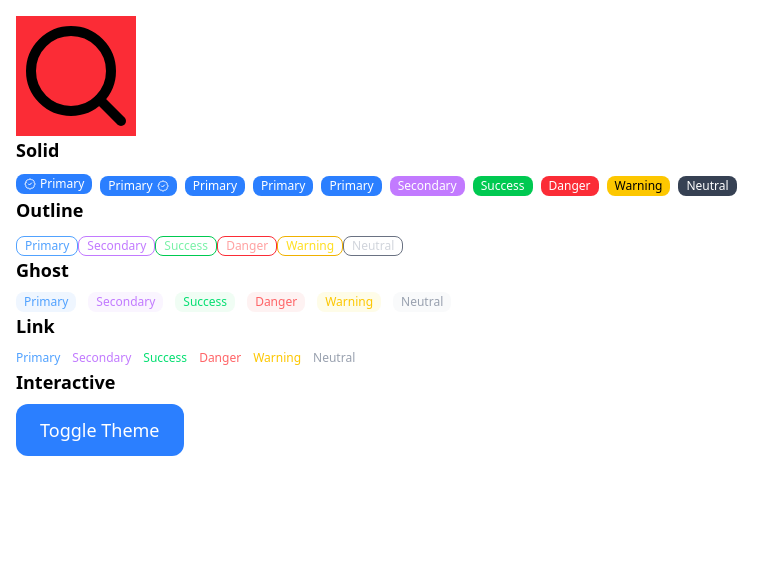
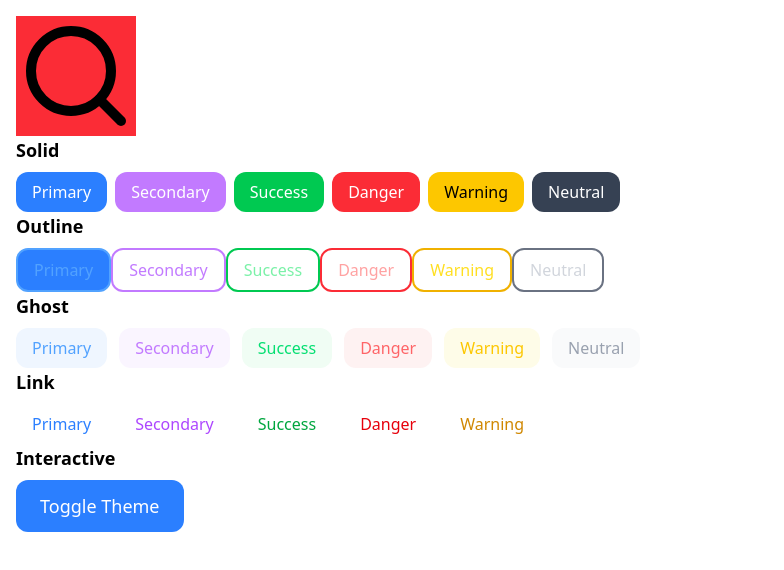
Before and after one commit to nnolan-oss/noor-ui, a React (Vite) app: page / in a window 1280 px wide. Shown: the top 570 px of the page, without its empty margins (0-784 px from the left). Built offline with nearby package versions, Linux system fonts and the light colour scheme.

Commit message:
button primary colors

```diff
--- a/lib/components/Button/Button.tsx
+++ b/lib/components/Button/Button.tsx
@@ -1,6 +1,20 @@
-import {tv} from "tailwind-variants";
-import {type ButtonProps} from "./Button.types";
-import {useTheme} from "../../core/noorThemeProvider/NoorThemeProvider";
+import { tv } from "tailwind-variants";
+import { type ButtonProps } from "./Button.types";
+import { useTheme } from "../../core/noorThemeProvider/NoorThemeProvider";
+
+
+export const Button = ({
+  children,
+  className,
+  color,
+  size,
+  variant,
+  ...props
+}: ButtonProps) => {
+  const { theme } = useTheme();
+  const buttonConfig = theme?.components?.Button;
+  const themeColors = theme?.palette
+
 
   const button = tv({
     base: "inline-flex items-center justify-center rounded-xl font-medium transition-all duration-300 focus:outline-none disabled:opacity-50 disabled:cursor-not-allowed active:scale-95",
@@ -12,7 +26,7 @@ const button = tv({
         link: "bg-transparent hover:underline underline-offset-2 px-0 py-0",
       },
       color: {
-      primary: "bg-blue-600 text-white hover:bg-blue-700 dark:bg-blue-500 dark:hover:bg-blue-600",
+        primary: `!bg-[${themeColors?.primary}] text-white hover:bg-blue-700 dark:bg-blue-500 dark:hover:bg-blue-600`,
         secondary: "bg-purple-500 text-white hover:bg-purple-600 dark:bg-purple-400 dark:hover:bg-purple-500",
         success: "bg-green-600 text-white hover:bg-green-700 dark:bg-green-500 dark:hover:bg-green-600",
         danger: "bg-red-600 text-white hover:bg-red-700 dark:bg-red-500 dark:hover:bg-red-600",
@@ -130,17 +144,6 @@ const button = tv({
     },
   });
 
-export const Button = ({
-                         children,
-                         className,
-                         color,
-                         size,
-                         variant,
-                         ...props
-                       }: ButtonProps) => {
-  const {theme} = useTheme();
-  const buttonConfig = theme?.components?.Button;
-
   return (
     <button
       className={button({
--- a/lib/core/noorThemeProvider/NoorThemeProvider.tsx
+++ b/lib/core/noorThemeProvider/NoorThemeProvider.tsx
@@ -1,6 +1,7 @@
 // ThemeContext.tsx
 import { createContext, useContext, useState, type ReactNode, useEffect } from "react";
 import type { ThemeConfig } from "../../types/theme/theme";
+import { defaultThemeConfig } from "./defaultThemeConfig"
 
 export type Theme = "light" | "dark";
 
@@ -14,7 +15,7 @@ const NoorThemeContext = createContext<ThemeContextType | undefined>(undefined);
 
 export const NoorThemeProvider = ({
   children,
-                                    theme,
+  theme = defaultThemeConfig,
   defaultMode,
 }: {
   children: ReactNode;
--- /dev/null
+++ b/lib/core/noorThemeProvider/defaultThemeConfig.ts
@@ -0,0 +1,13 @@
+import type { ThemeConfig } from "../../types/theme/theme";
+
+export const defaultThemeConfig: ThemeConfig = {
+    palette: {
+        primary: "#eeeeee",
+        secondary: "string",
+        warning: "string",
+        success: "string",
+        info: "string",
+        danger: "string",
+        neutral: "string"
+    }
+}
--- a/src/pages/HomePage.tsx
+++ b/src/pages/HomePage.tsx
@@ -1,28 +1,23 @@
-import {HomeIcon, Search, VerifiedIcon} from "lucide-react";
-import {Button, Badge, useTheme} from "noor-ui";
+import { HomeIcon, Search, VerifiedIcon } from "lucide-react";
+import { Button, Badge, useTheme } from "noor-ui";
 
 const HomePage = () => {
 
-  const {mode} = useTheme()
+  const { mode } = useTheme()
   console.log(mode, "thememm")
 
   return (
     <div className={"p-4"}>
-        <Search size={120} className={"bg-red-500"}/>
+      <Search size={120} className={"bg-red-500"} />
       <section>
         <h2 className="font-bold text-lg mb-2">Solid</h2>
         <div className={"space-x-2"}>
-            <Badge icon={<VerifiedIcon/>} iconPosition={"left"}>Primary</Badge>
-            <Badge icon={<VerifiedIcon/>} iconPosition={"right"}>Primary</Badge>
-            <Badge>Primary</Badge>
-            <Badge>Primary</Badge>
-            <Badge>Primary</Badge>
-
-            <Badge color="secondary">Secondary</Badge>
-            <Badge color="success">Success</Badge>
-            <Badge color="danger">Danger</Badge>
-            <Badge color="warning">Warning</Badge>
-            <Badge color="neutral">Neutral</Badge>
+          <Button color="primary">Primary</Button>
+          <Button color="secondary">Secondary</Button>
+          <Button color="success">Success</Button>
+          <Button color="danger">Danger</Button>
+          <Button color="warning">Warning</Button>
+          <Button color="neutral">Neutral</Button>
         </div>
       </section>
 
@@ -30,12 +25,12 @@ const HomePage = () => {
       <section>
         <h2 className="font-bold text-lg mb-2">Outline</h2>
         <div>
-            <Badge variant="outline">Primary</Badge>
-            <Badge variant="outline" color="secondary">Secondary</Badge>
-            <Badge variant="outline" color="success">Success</Badge>
-            <Badge variant="outline" color="danger">Danger</Badge>
-            <Badge variant="outline" color="warning">Warning</Badge>
-            <Badge variant="outline" color="neutral">Neutral</Badge>
+          <Button variant="outline">Primary</Button>
+          <Button variant="outline" color="secondary">Secondary</Button>
+          <Button variant="outline" color="success">Success</Button>
+          <Button variant="outline" color="danger">Danger</Button>
+          <Button variant="outline" color="warning">Warning</Button>
+          <Button variant="outline" color="neutral">Neutral</Button>
         </div>
       </section>
 
@@ -43,12 +38,12 @@ const HomePage = () => {
       <section>
         <h2 className="font-bold text-lg mb-2">Ghost</h2>
         <div className="flex gap-3 flex-wrap">
-            <Badge variant="ghost">Primary</Badge>
-            <Badge variant="ghost" color="secondary">Secondary</Badge>
-            <Badge variant="ghost" color="success">Success</Badge>
-            <Badge variant="ghost" color="danger">Danger</Badge>
-            <Badge variant="ghost" color="warning">Warning</Badge>
-            <Badge variant="ghost" color="neutral">Neutral</Badge>
+          <Button variant="ghost">Primary</Button>
+          <Button variant="ghost" color="secondary">Secondary</Button>
+          <Button variant="ghost" color="success">Success</Button>
+          <Button variant="ghost" color="danger">Danger</Button>
+          <Button variant="ghost" color="warning">Warning</Button>
+          <Button variant="ghost" color="neutral">Neutral</Button>
         </div>
       </section>
 
@@ -56,12 +51,12 @@ const HomePage = () => {
       <section>
         <h2 className="font-bold text-lg mb-2">Link</h2>
         <div className="flex gap-3 flex-wrap">
-            <Badge variant="link">Primary</Badge>
-            <Badge variant="link" color="secondary">Secondary</Badge>
-            <Badge variant="link" color="success">Success</Badge>
-            <Badge variant="link" color="danger">Danger</Badge>
-            <Badge variant="link" color="warning">Warning</Badge>
-            <Badge variant="link" color="neutral">Neutral</Badge>
+          <Button variant="link">Primary</Button>
+          <Button variant="link" color="secondary">Secondary</Button>
+          <Button variant="link" color="success">Success</Button>
+          <Button variant="link" color="danger">Danger</Button>
+          <Button variant="link" color="warning">Warning</Button>
+          <Button variant="link" color="neutral">Neutral</Button>
         </div>
       </section>
 
```
Also changed, not shown: lib/types/theme/palette.d.ts (+8 -7 lines). Lines whose indentation alone changed are shown as unchanged.
